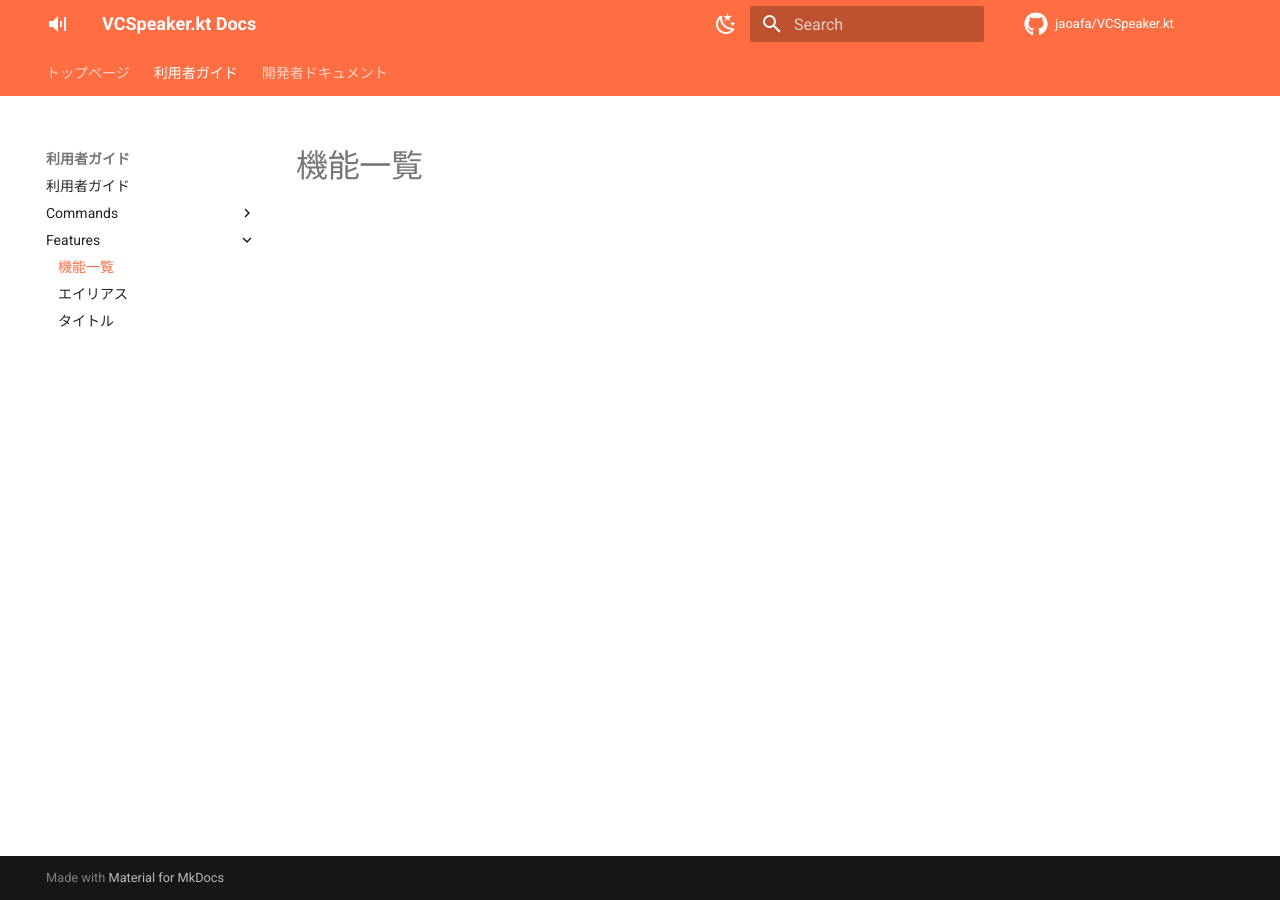
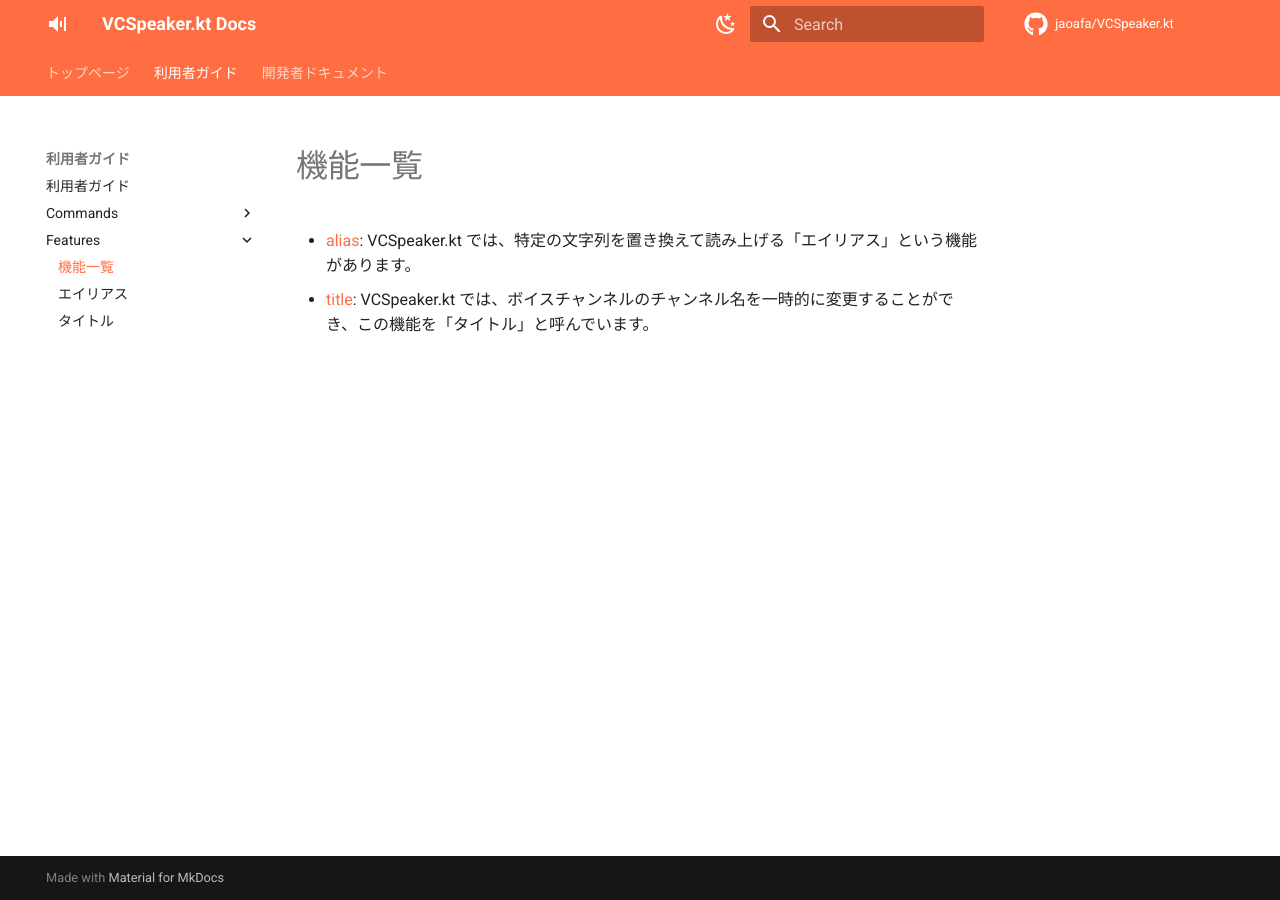
Before and after one commit to jaoafa/VCSpeaker.kt, an MkDocs documentation site: the page built from docs/for-users/features/index.md, in a window 1280 px wide. Built offline with MkDocs 1.6.1 and Material for MkDocs 9.7.7, drawn with Linux system fonts in a browser that asks for light colours; comment, search, counter and statistics services are not loaded.

Commit message:
docs: features/index 更新

```diff
--- a/docs/for-users/features/index.md
+++ b/docs/for-users/features/index.md
@@ -1 +1,4 @@
 # 機能一覧
+
+- [alias](alias.md): VCSpeaker.kt では、特定の文字列を置き換えて読み上げる「エイリアス」という機能があります。
+- [title](title.md): VCSpeaker.kt では、ボイスチャンネルのチャンネル名を一時的に変更することができ、この機能を「タイトル」と呼んでいます。
```
